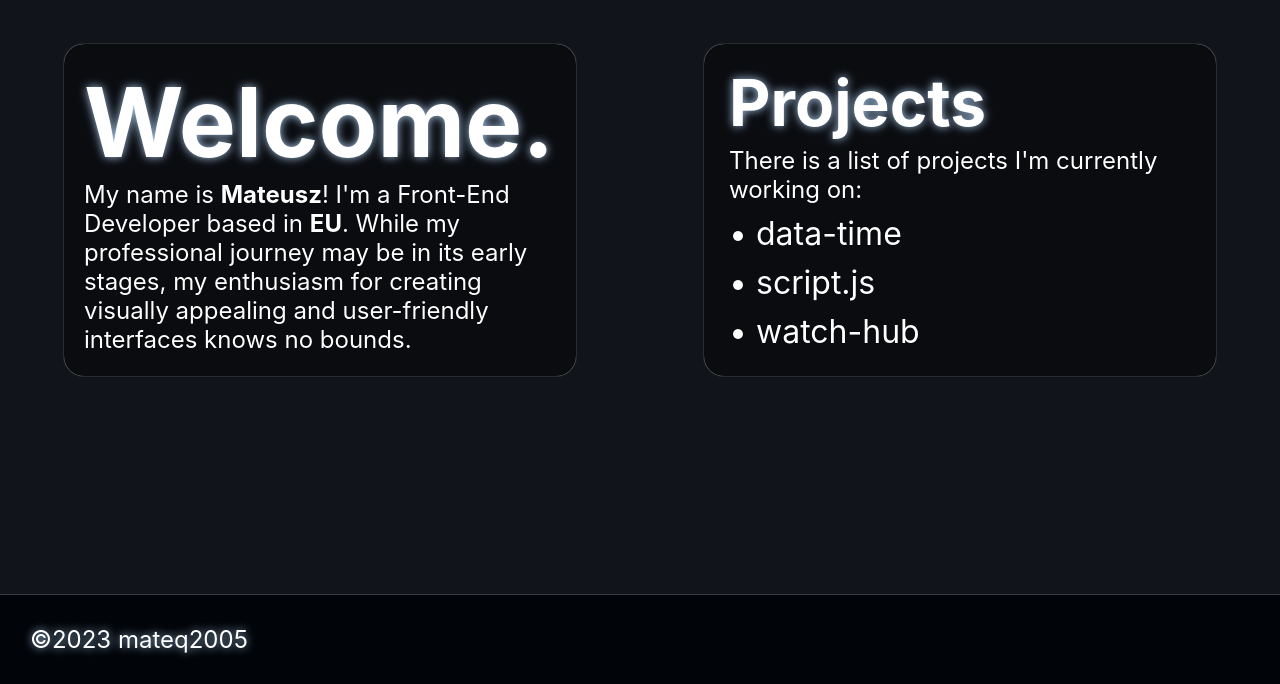
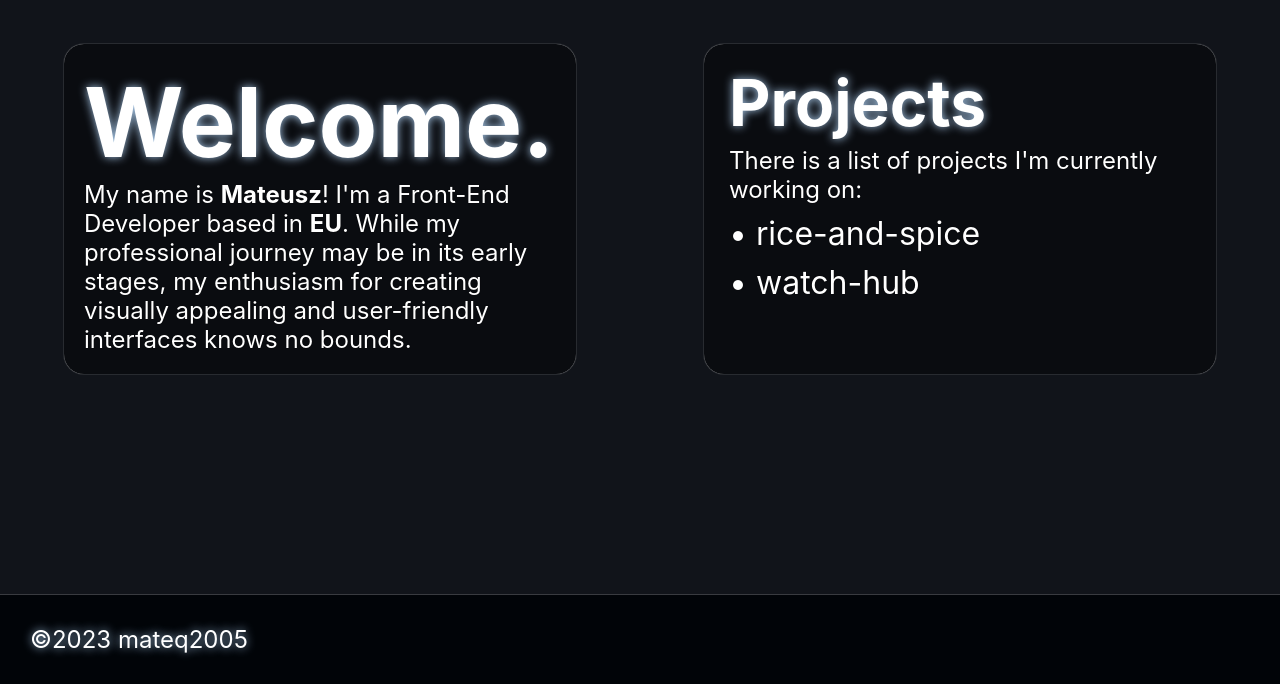
Before and after one commit to mateq2005/mateq2005, a website: page index.html in a window 1280 px wide. Shown: the part 116-800 px from the top of the page. Drawn offline with Linux system fonts and the light colour scheme.

Commit message:
Update index.html

```diff
--- a/index.html
+++ b/index.html
@@ -77,8 +77,7 @@
 
             <!--projects-list-->
             <div class="projects-list">
-                <a href="https://github.com/mateq2005/date-time" target="_blank">data-time</a>
-                <a href="https://github.com/mateq2005/script.js" target="_blank">script.js</a>
+                <a href="https://github.com/mateq2005/rice-and-spice" target="_blank">rice-and-spice</a>
                 <a href="https://github.com/mateq2005/watch-hub" target="_blank">watch-hub</a>
             </div>
 
```
